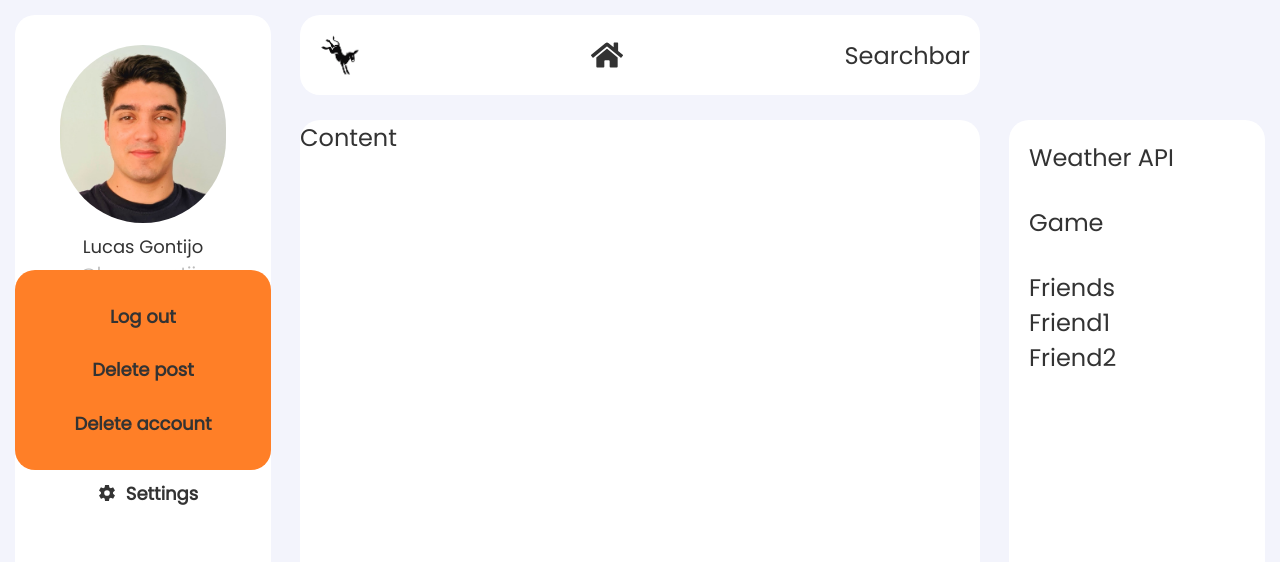
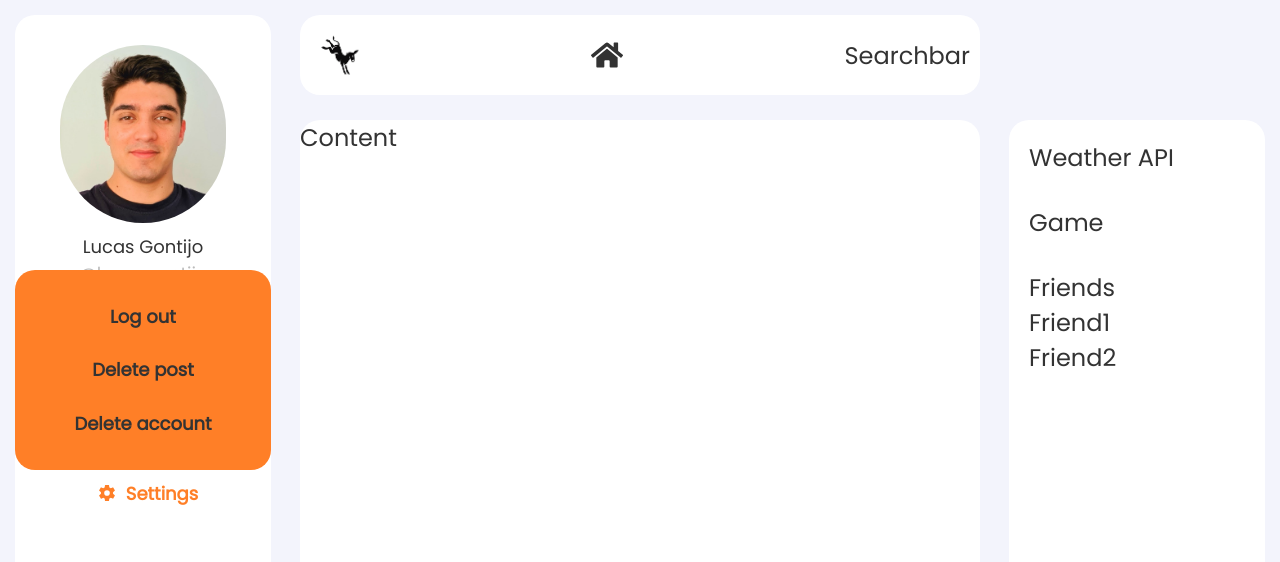
Before and after one commit to gontluc/social-media-clone, a React (Create React App) app: page /home in a window 1280 px wide. Both pictures are taken after a click on the element "Settings". Shown: the top 562 px of the page. Built offline with nearby package versions, Linux system fonts and the light colour scheme; the HTML template or start-up script is replaced by a standard one.

Commit message:
Settings

```diff
--- a/src/components/Home/Home.js
+++ b/src/components/Home/Home.js
@@ -20,8 +20,6 @@ const Home = ({ darkMode, onDarkModeToggle }) => {
 
         <DarkMode darkMode={darkMode} onToggle={onDarkModeToggle}/>
 
-        <Profile />
-
         <Friends />
 
         <div className="content-div">
@@ -30,6 +28,8 @@ const Home = ({ darkMode, onDarkModeToggle }) => {
 
         <AddPost />
 
+        <Profile />
+
     </>
   )
 }
--- a/src/components/Home/Profile/Settings/Settings.js
+++ b/src/components/Home/Profile/Settings/Settings.js
@@ -9,15 +9,19 @@ const Settings = () => {
 
   return (
     <div
-        className="settings"
-        onMouseOver={() => setHovering(!hovering)}
-        onMouseLeave={() => setHovering(!hovering)}
-        onClick={() => setClickSettings(!clickSettings)}
+      className="settings"
+      onMouseOver={() => setHovering(!hovering)}
+      onMouseLeave={() => setHovering(!hovering)}
+      onClick={(e) => {
+        e.target === e.currentTarget && setClickSettings(!clickSettings)
+      }}
     >
-        <SettingsIcon className={`settings-icon ${hovering && 'hovering-settings-icon'}`}/>
-        Settings
+      <SettingsIcon className={`settings-icon ${hovering && 'hovering-settings-icon'}`}/>
+      Settings
 
-        { clickSettings && <SettingsDiv />}
+      { clickSettings
+        && <SettingsDiv clickSettings={clickSettings} setClickSettings={setClickSettings}/>
+      }
     </div>
   )
 }
--- a/src/components/Home/Profile/Settings/SettingsDiv/SettingsDiv.css
+++ b/src/components/Home/Profile/Settings/SettingsDiv/SettingsDiv.css
@@ -1,3 +1,14 @@
+.settings-parent-div {
+    position: fixed;
+    width: 100vw;
+    height: 100vh;
+    top: 0;
+    bottom: 0;
+    left: 0;
+    right: 0;
+    cursor: default;
+}
+
 .settings-div {
     position: fixed;
     top: 270px;
@@ -8,7 +19,6 @@
     color: var(--main-text);
     border-radius: 20px;
     padding: 20px;
-    cursor: default;
 
     display: flex;
     align-items: center;
--- a/src/components/Home/Profile/Settings/SettingsDiv/SettingsDiv.js
+++ b/src/components/Home/Profile/Settings/SettingsDiv/SettingsDiv.js
@@ -1,11 +1,18 @@
 import './SettingsDiv.css'
 
-const SettingsDiv = () => {
+const SettingsDiv = ({ clickSettings, setClickSettings }) => {
   return (
-    <div className='settings-div'>
+    <div
+      className='settings-parent-div'
+      onClick={(e) => {
+        e.target === e.currentTarget && setClickSettings(!clickSettings)
+      }}
+    >
+      <div className="settings-div">
         <p className='item'>Log out</p>
         <p className='item'>Delete post</p>
         <p className='item'>Delete account</p>
+      </div>
     </div>
   )
 }
```
Also changed, not shown: src/components/Home/AddPost/NewPost/NewPost.js (indentation only).
